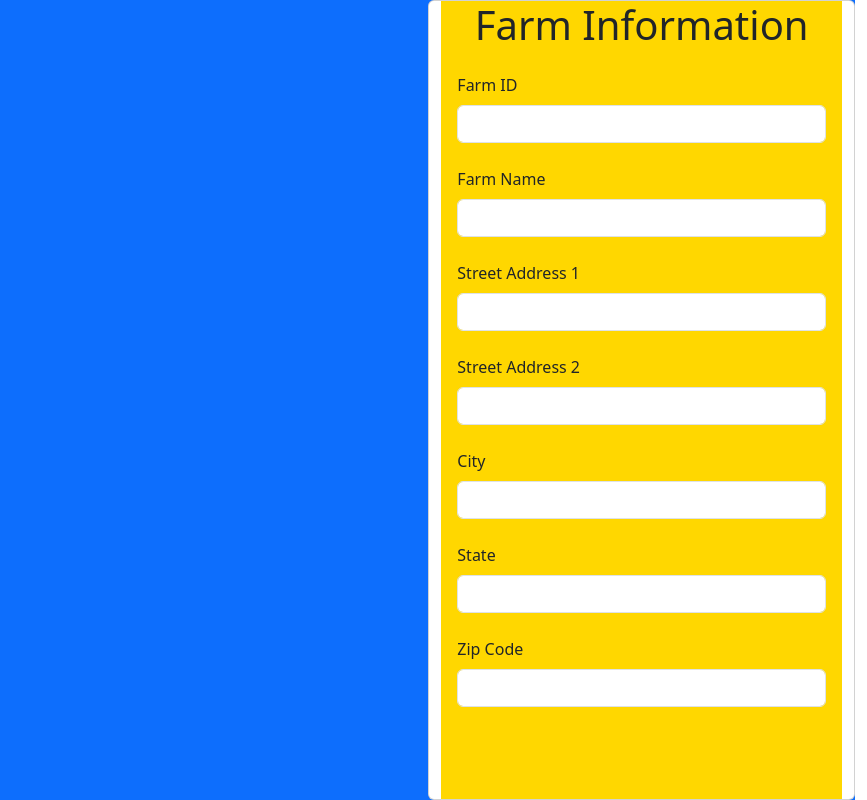
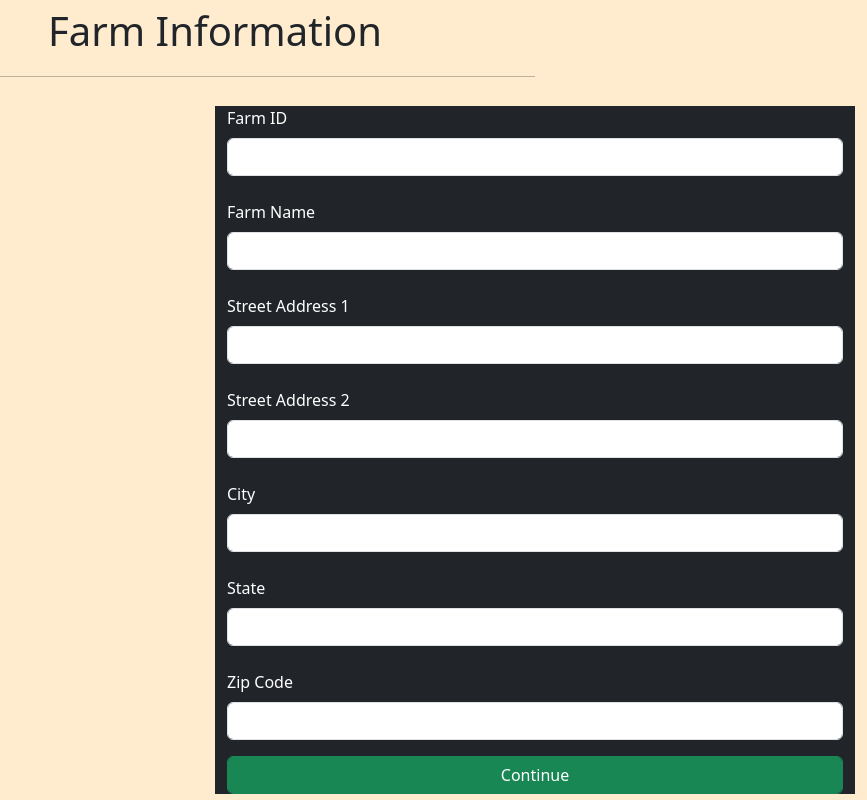
Before and after one commit to stkey42/Final-Project-DS3870-001, a plain HTML site: page registration.html in a window 1280 px wide. Shown: the whole page, without its empty margins (413-1280 px from the left). Drawn offline with nearby package versions, Linux system fonts and the light colour scheme.

Commit message:
updated file

```diff
--- a/registration.html
+++ b/registration.html
@@ -7,16 +7,11 @@
     <title>Registration</title>
     <link href="https://cdn.jsdelivr.net/npm/bootstrap@5.3.0-alpha1/dist/css/bootstrap.min.css" rel="stylesheet" integrity="sha384-GLhlTQ8iRABdZLl6O3oVMWSktQOp6b7In1Zl3/Jr59b6EGGoI1aFkw7cmDA6j6gD" crossorigin="anonymous">
 </head>
-<body>
-    <div class="bg-primary row vw-100">
-        <div class="col-md-6 col-lg-8 d-none d-md-block vh-100"></div>
-            <div class="col-12 col-md-6 col-lg-4 card vh-50">
-                <div class="card-head" style="background-color:gold">
-                    <h1 class="text-center">Farm Information</h1>
-                </div>
-                <div class="card-body" style="background-color:gold">
-                <form>
-
+<body style="background-color:blanchedalmond" style="font:bolders">
+    <div class="d-flex justify-content-center align-items-center row vh-100 vw-100">
+        <h1 class="text-center" id="farmTitle">Farm Information</h1>
+        <hr class="col-6" style="color:black">
+            <form class="offset-6 col-6 col-md-6 bg-dark text-white" id="farmInfo">
                     <label for="txtFarmId" class="form-label">Farm ID</label>
                     <input class="form-control" id="txtFarmId">
                     <label for="txtFarmName" class="form-label pt-4">Farm Name</label>
@@ -31,19 +26,27 @@
                     <input class="form-control" id="txtState">
                     <label for="txtZip" class="form-label pt-4">Zip Code</label>
                     <input class="form-control" id="txtZip">
-
-                </form>
-            </div>
-        </div>
-    </div>
+                    <button class="form-control btn btn-success mt-3" id="btnCreate">Continue</button>
+            </form>
     </div>
 
     <script src="https://cdn.jsdelivr.net/npm/bootstrap@5.3.0-alpha1/dist/js/bootstrap.bundle.min.js" integrity="sha384-w76AqPfDkMBDXo30jS1Sgez6pr3x5MlQ1ZAGC+nuZB+EYdgRZgiwxhTBTkF7CXvN" crossorigin="anonymous"></script>
     <script src="https://code.jquery.com/jquery-3.6.3.min.js" integrity="sha256-pvPw+DownLPUjgMXY0G+8O0xUf+/Im1MZjXxxgOcBQBXU=" crossorigin="anonymous"></script>
     <script>
 
-        $('#btnCreate').click(function(){
+        $(document).on('click', function(){
+            $('#userInfo').slideToggle();
+        })
 
+        $('#btnCreate').on('click',function(){
+            $('#userInfo').slideToggle();
+            $('#farmInfo').slideToggle();
+
+        })
+
+        $('#btnBack').on('click',function(){
+            $('#userInfo').slideToggle();
+            $('#farmInfo').slideToggle();
         })
 
     </script>
```
